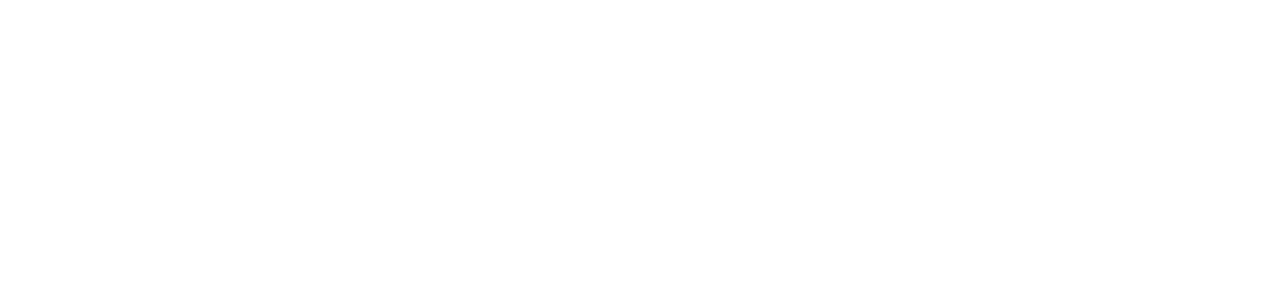
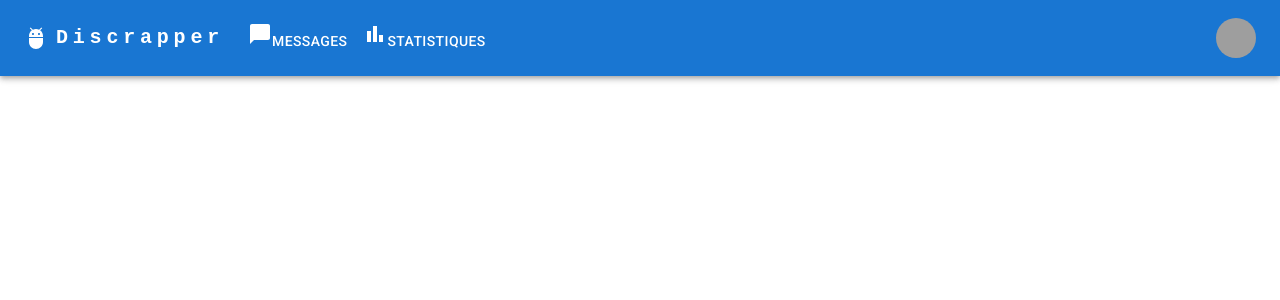
Before and after one commit to mrcut/discrapper_api, a React (Create React App) app: page /logout in a window 1280 px wide. Before the commit this address had no page. Shown: the top 300 px of the page. Built offline with nearby package versions, Linux system fonts and the light colour scheme; grey boxes are pictures that could not be loaded.

Commit message:
midnight

```diff
--- a/src/App.js
+++ b/src/App.js
@@ -1,7 +1,8 @@
 import { useEffect, useState } from "react";
 import Navbar from "./components/Navbar";
 import RoutesCustom from "./components/RoutesCustom";
-import { getUserFromLocalStorage } from "./constantes";
+import { getUserFromLocalStorage, userKey } from "./constantes";
+import Logout from "./home/Logout";
 
 function App() {
   const [user, setUser] = useState(undefined);
@@ -17,6 +18,7 @@ function App() {
     <div className="App">
       <Navbar user={user} setUser={setUser} />
       <RoutesCustom user={user} setUser={setUser} />
+      {/* <Logout user={user} setUser={setUser} /> */}
     </div>
   );
 }
--- a/src/components/Navbar.js
+++ b/src/components/Navbar.js
@@ -12,19 +12,8 @@ import Button from "@mui/material/Button";
 import Tooltip from "@mui/material/Tooltip";
 import MenuItem from "@mui/material/MenuItem";
 import AdbIcon from "@mui/icons-material/Adb";
-import { navbarUser } from "./NavbarConst";
+import { navbarEmploye, navbarUser, settingsAdmin } from "./NavbarConst";
 import { useNavigate } from "react-router-dom";
-
-const pages = ["Home", "FAQ"];
-const pagesEmployee = [pages, "Messages", "Statistiques"];
-const settings = ["Profile", "Logout"];
-const settingsAdmin = [
-  "Profile",
-  "Exécuter le Script",
-  "Ajouter un User",
-  "Ajouter un Discord",
-  "Logout",
-];
 
 const Navbar = () => {
   const navigate = useNavigate();
@@ -99,9 +88,12 @@ const Navbar = () => {
                 display: { xs: "block", md: "none" },
               }}
             >
-              {navbarUser.map((page) => (
-                <MenuItem key={page} onClick={handleCloseNavMenu}>
-                  <Typography textAlign="center">{page}</Typography>
+              {navbarEmploye.map((item, index) => (
+                <MenuItem key={item.id} onClick={handleCloseNavMenu}>
+                  <Typography textAlign="center">
+                    {item.icon}
+                    {item.label}
+                  </Typography>
                 </MenuItem>
               ))}
             </Menu>
@@ -126,13 +118,14 @@ const Navbar = () => {
             Discrapper
           </Typography>
           <Box sx={{ flexGrow: 1, display: { xs: "none", md: "flex" } }}>
-            {navbarUser.map((item, index) => (
+            {navbarEmploye.map((item, index) => (
               <Button
                 key={item.id}
                 onClick={() => navigate(item.route)}
                 sx={{ my: 2, color: "white", display: "block" }}
               >
                 {item.icon}
+                {item.label}
               </Button>
             ))}
           </Box>
@@ -159,9 +152,12 @@ const Navbar = () => {
               open={Boolean(anchorElUser)}
               onClose={handleCloseUserMenu}
             >
-              {settings.map((setting) => (
-                <MenuItem key={setting} onClick={handleCloseUserMenu}>
-                  <Typography textAlign="center">{setting}</Typography>
+              {settingsAdmin.map((item, index) => (
+                <MenuItem key={item.id} onClick={() => navigate(item.route)}>
+                  <Typography textAlign="center">
+                    {item.icon}
+                    {item.label}
+                  </Typography>
                 </MenuItem>
               ))}
             </Menu>
--- a/src/components/NavbarConst.js
+++ b/src/components/NavbarConst.js
@@ -1,4 +1,13 @@
-import { BarChart, ChatBubble, QuestionAnswer } from "@mui/icons-material";
+import {
+  AccountBox,
+  Add,
+  BarChart,
+  ChatBubble,
+  Javascript,
+  Logout,
+  PersonAdd,
+  QuestionAnswer,
+} from "@mui/icons-material";
 
 export const navbarUser = [
   {
@@ -23,3 +32,51 @@ export const navbarEmploye = [
     route: "stats",
   },
 ];
+
+export const settings = [
+  {
+    id: 0,
+    icon: <AccountBox />,
+    label: "Profile",
+    route: "user/profile",
+  },
+  {
+    id: 1,
+    icon: <Logout />,
+    label: "Logout",
+    route: "/",
+  },
+];
+
+export const settingsAdmin = [
+  {
+    id: 0,
+    icon: <AccountBox />,
+    label: "Profile",
+    route: "profile",
+  },
+  {
+    id: 1,
+    icon: <Javascript />,
+    label: "Executer le Script",
+    route: "script",
+  },
+  {
+    id: 2,
+    icon: <PersonAdd />,
+    label: "Ajouter un User",
+    route: "user/create",
+  },
+  {
+    id: 3,
+    icon: <Add />,
+    label: "Ajouter un Discord",
+    route: "discord/create",
+  },
+  {
+    id: 4,
+    icon: <Logout />,
+    label: "Logout",
+    route: "logout",
+  },
+];
--- a/src/components/RoutesCustom.js
+++ b/src/components/RoutesCustom.js
@@ -15,8 +15,9 @@ import DiscordUpdate from "../discord/DiscordUpdate";
 import { useEffect } from "react";
 import { getUserFromLocalStorage } from "../constantes";
 import Statistiques from "../stats/Statistiques";
+import Logout from "../home/Logout";
 
-const RoutesCustom = ({ user, setUser }) => {
+const RoutesCustom = ({ user, setUser, logout }) => {
   useEffect(() => {
     const userInStorage = getUserFromLocalStorage();
     if (userInStorage) {
@@ -37,6 +38,7 @@ const RoutesCustom = ({ user, setUser }) => {
       />
       <Route path="/faq" element={<FAQ />} />
       <Route path="/stats" element={<Statistiques />} />
+      <Route path="/logout" element={<Logout />} />
       <Route path="/users" element={<UserList />} />
       <Route path="/user/:paramId" element={<UserDetail />} />
       <Route path="/user/create" element={<UserCreate />} />
--- /dev/null
+++ b/src/home/Logout.js
@@ -0,0 +1,15 @@
+import { useParams } from "react-router-dom";
+import { userKey } from "../constantes";
+
+const Logout = ({ user, setUser }) => {
+  const nav = useParams();
+
+  //   localStorage.removeItem(userKey);
+  //   setUser((actual) => null)  ;
+
+  console.log("logout");
+
+  //   nav("/login");
+};
+
+export default Logout;
--- a/src/messages/MessageByCategorie.js
+++ b/src/messages/MessageByCategorie.js
@@ -1,6 +1,5 @@
 import { useEffect, useState } from "react";
 import { getMessageByCategorie } from "../api/api-messages";
-import { Button } from "@mui/material";
 import { Link } from "react-router-dom";
 
 const MessageByCategorie = ({ id }) => {
```
Also changed, not shown: src/components/styles.js (added, +26 -0 lines).
